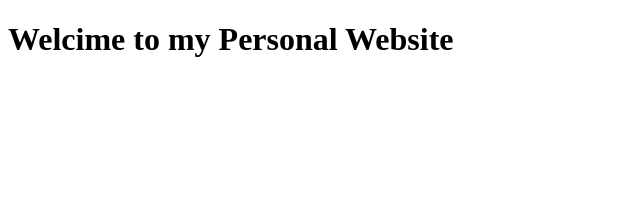
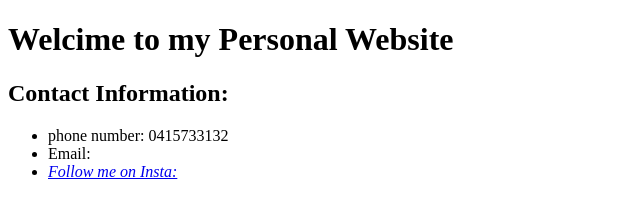
Before and after one commit to Anish-58/Anish-58.github.io, a plain HTML site: page index.html in a window 1280 px wide. Shown: the whole page, without its empty margins (0-640 px from the left). Drawn offline with Linux system fonts and the light colour scheme.

Commit message:
added footer information

```diff
--- a/index.html
+++ b/index.html
@@ -6,6 +6,16 @@
     <title>Anish Shrestha</title>
 </head>
 <body>
+
     <h1>Welcime to my Personal Website</h1>
+
+    <footer>
+        <h2>Contact Information:</h2>
+        <ul>
+            <li>phone number: 0415733132</li>
+            <li>Email:<a href="bouchastha58@gmail.com" bouchastha58@gmail.com</li>
+            <li><em>Follow me on Insta: <a href="anish_cresth"anish_cresth></a></em></li>
+        </ul>
+    </footer>
 </body>
 </html>
```
